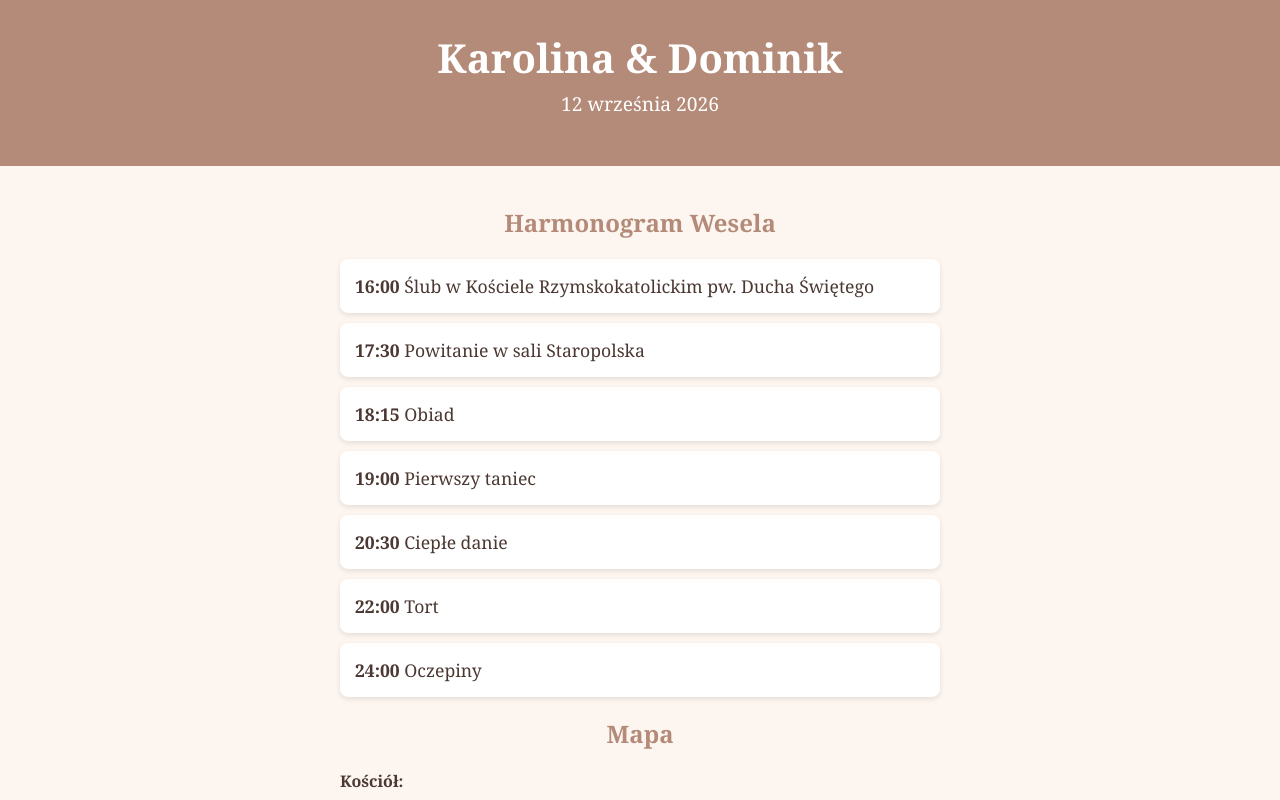
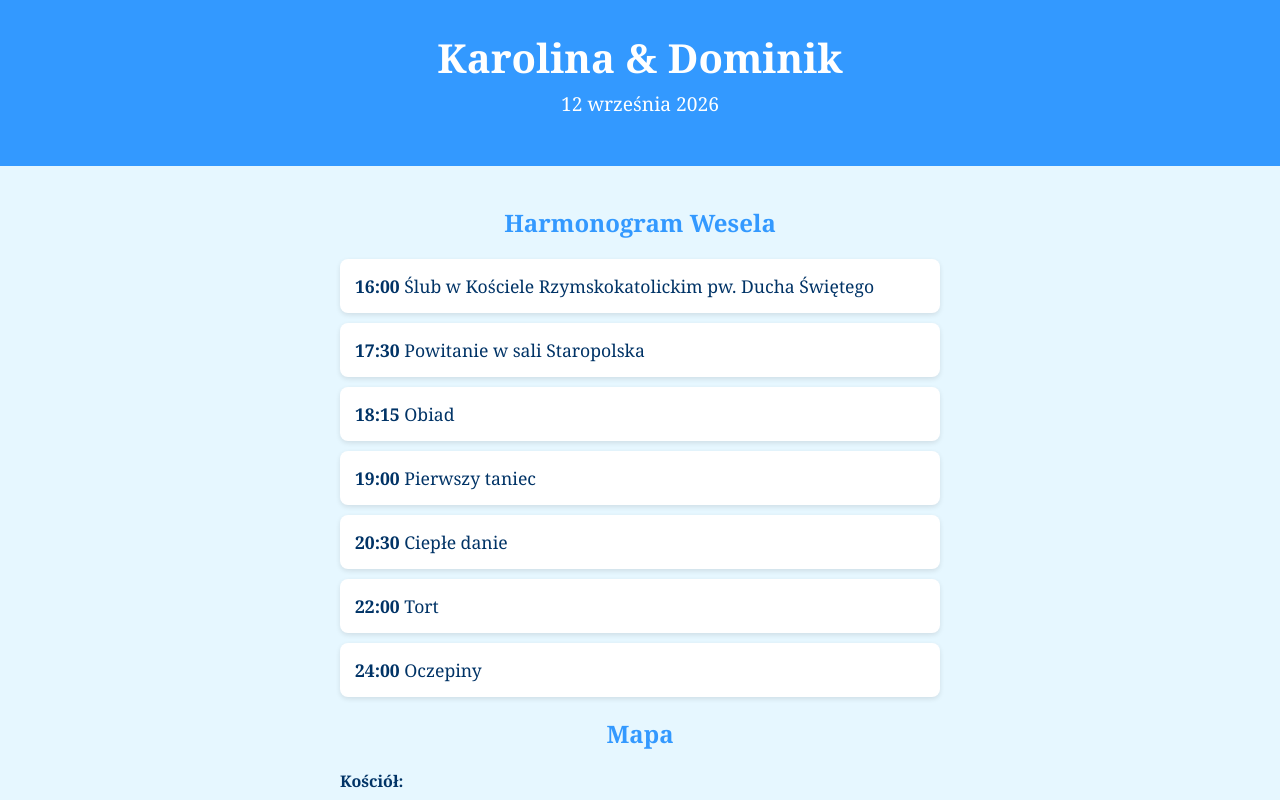
Before and after one commit to gajewskaok/wesele-karolina-dominik, a plain HTML site: page index.htm in a window 1280 px wide. Shown: the top 800 px of the page. Drawn offline with Linux system fonts and the light colour scheme.

Commit message:
Update index.htm

```diff
--- a/index.htm
+++ b/index.htm
@@ -7,13 +7,13 @@
   <style>
   body {
     font-family: 'Georgia', serif;
-      background: #fdf6f0;
-      color: #4b3832;
+    background: #e6f7ff; /* Błękitne tło */
+    color: #003366; /* Głęboki błękit dla tekstu */
     margin: 0;
     padding: 0;
   }
   header {
-      background: #b48a78;
+    background: #3399ff; /* Błękitny pasek u góry */
     color: white;
     padding: 30px 20px;
     text-align: center;
@@ -33,14 +33,14 @@
   }
   h2 {
     text-align: center;
-      color: #b48a78;
+    color: #3399ff; /* Błękitny nagłówek */
   }
   ul {
     list-style: none;
     padding: 0;
   }
   li {
-      background: #fff;
+    background: #ffffff; /* Białe pola dla przejrzystości */
     margin: 10px 0;
     padding: 15px;
     border-radius: 8px;
@@ -58,9 +58,10 @@
     text-align: center;
     padding: 10px;
     font-size: 0.9em;
-      color: #777;
+    color: #666;
   }
 </style>
+
 </head>
 <body>
   <header>
```
Lines whose indentation alone changed are shown as unchanged.
